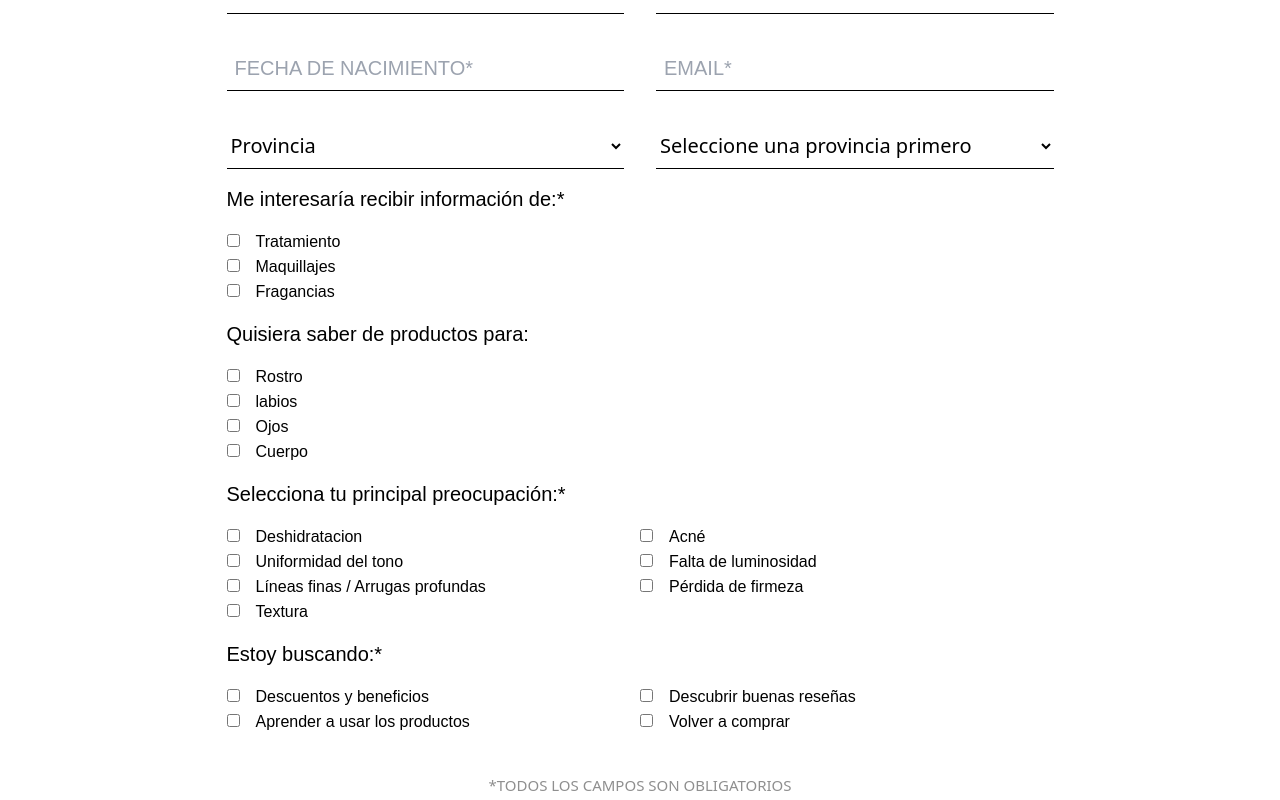
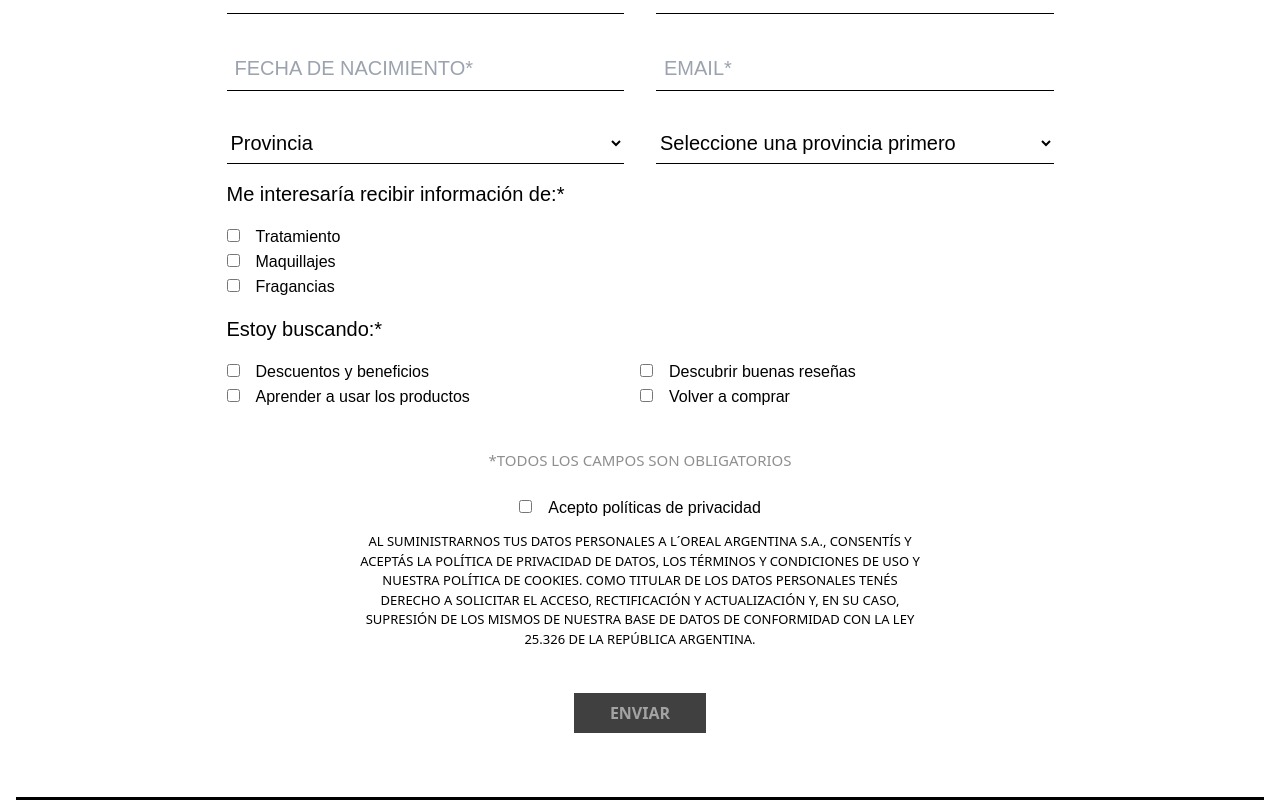
Before and after one commit to publicisarg/lancome-bbdd, a React (Vite) app: page / in a window 1280 px wide. Shown: the part 960-1760 px from the top of the page. Built offline with nearby package versions, Linux system fonts and the light colour scheme.

Commit message:
correcciones

```diff
--- a/index.html
+++ b/index.html
@@ -2,9 +2,9 @@
 <html lang="en">
   <head>
     <meta charset="UTF-8" />
-    <link rel="icon" type="image/svg+xml" href="/vite.svg" />
+    <link rel="icon" type="image/svg+xml" href="" />
     <meta name="viewport" content="width=device-width, initial-scale=1.0" />
-    <title>Vite + React</title>
+    <title>Lancome</title>
   </head>
   <body>
     <div id="root"></div>
--- a/src/App.jsx
+++ b/src/App.jsx
@@ -2,8 +2,38 @@ import { Portada, Title } from "./components/Header"
 import { Form } from "./components/Form"
 import Footer from "./components/Footer"
 import { Succes } from "./components/success"
+import { useState, useEffect } from 'react'
 
 export default function App() {
+
+  const [tratamiento, setTratamiento] = useState(false);
+  const handleTratamiento = () => {
+    setTratamiento(!tratamiento);
+  };
+
+  const [maquillaje, setMaquillaje] = useState(false);
+  const handleMaquillaje = () => {
+    setMaquillaje(!maquillaje);
+  };
+
+  const [checks, setChecks] = useState(0);
+  const handleChecks = (e) => {
+    if (e.target.checked) {
+      setChecks(checks + 1);
+    } else {
+      setChecks(checks - 1);
+    }
+  };
+
+  const [disableButton, setDisableButton] = useState(true);
+  useEffect(() => {
+    if (checks > 2) {
+      setDisableButton(false);
+    } else {
+      setDisableButton(true);
+    }
+  }, [checks])
+
   return (
     <div className="container mx-auto px-4 font-montserat">
       {true && <>
@@ -23,8 +53,8 @@ export default function App() {
           <input type='hidden' name='Source' value='Automatic' />
           <input type='hidden' name='country-code' value='[HELPDESK]' />
           <input type='hidden' name='preferred-locale' value='[HELPDESK]' />
-          <Form />
-          <Footer />
+          <Form handleChecks={handleChecks} handleTratamiento={handleTratamiento} handleMaquillaje={handleMaquillaje} tratamiento={tratamiento} maquillaje={maquillaje}/>
+          <Footer disableButton={disableButton} />
         </form>
         <hr className="border-4 block border-black w-full my-8" />
       </>}
--- a/src/common/Formulario/contenido-form/index.tsx
+++ b/src/common/Formulario/contenido-form/index.tsx
@@ -27,27 +27,30 @@ export const DatosPersonales = () => {
     )
 }
 
-export const MeInteresaria = () => {
+export const MeInteresaria = (props:any) => {
+
+    function dummy() {}
+
     return (
         <>
             <div className='flex flex-col w-full my-4'>
-                <Checkbox name="Tratamiento" label="Tratamiento" />
-                <Checkbox name="Maquillajes" label="Maquillajes" />
-                <Checkbox name="Fragancias" label="Fragancias" />
+                <Checkbox onChange={props.handleTratamiento} name="Tratamiento" label="Tratamiento" />
+                <Checkbox onChange={props.handleMaquillaje} name="Maquillajes" label="Maquillajes" />
+                <Checkbox onChange={dummy} name="Fragancias" label="Fragancias" />
             </div>
         </>
 
     )
 }
 
-export const QuisieraSaber = () => {
+export const QuisieraSaber = (props:any) => {
     return (
         <>
             <div className='flex flex-col w-full my-4'>
-                <Checkbox name="Rostro" label="Rostro" />
-                <Checkbox name="Labios" label="labios" />
-                <Checkbox name="Ojos" label="Ojos" />
-                <Checkbox name="Cuerpo" label="Cuerpo" />
+                <Checkbox onChange={props.handleChecks} name="Rostro" label="Rostro" />
+                <Checkbox onChange={props.handleChecks} name="Labios" label="labios" />
+                <Checkbox onChange={props.handleChecks} name="Ojos" label="Ojos" />
+                <Checkbox onChange={props.handleChecks} name="Cuerpo" label="Cuerpo" />
 
             </div>
         </>
@@ -55,20 +58,20 @@ export const QuisieraSaber = () => {
     )
 }
 
-export const Preocupacion = () => {
+export const Preocupacion = (props:any) => {
     return (
         <>
             <div className='md:flex'>
                 <div className='flex flex-col w-full md:my-4 mt-4'>
-                    <Checkbox name="Deshidratacion" label="Deshidratacion" />
-                    <Checkbox name="Uniformidad del tono" label="Uniformidad del tono" />
-                    <Checkbox name="Líneas finas Arrugas profundas" label="Líneas finas / Arrugas profundas" />
-                    <Checkbox name="Textura" label="Textura" />
+                    <Checkbox onChange={props.handleChecks} name="Deshidratacion" label="Deshidratacion" />
+                    <Checkbox onChange={props.handleChecks} name="Uniformidad del tono" label="Uniformidad del tono" />
+                    <Checkbox onChange={props.handleChecks} name="Líneas finas Arrugas profundas" label="Líneas finas / Arrugas profundas" />
+                    <Checkbox onChange={props.handleChecks} name="Textura" label="Textura" />
                 </div>
                 <div className='flex flex-col w-full md:my-4 mb-4'>
-                    <Checkbox name="Acné" label="Acné" />
-                    <Checkbox name="Falta de luminosidad" label="Falta de luminosidad" />
-                    <Checkbox name="Pérdida de firmeza" label="Pérdida de firmeza" />
+                    <Checkbox onChange={props.handleChecks} name="Acné" label="Acné" />
+                    <Checkbox onChange={props.handleChecks} name="Falta de luminosidad" label="Falta de luminosidad" />
+                    <Checkbox onChange={props.handleChecks} name="Pérdida de firmeza" label="Pérdida de firmeza" />
                 </div>
             </div>
         </>
@@ -95,7 +98,7 @@ export const Buscando = () => {
 
 export function Boton(props: any) {
     return (
-        <button type="submit" className='md:py-2 py-2 md:px-9 px-16 md:text-base text-[22px] mb-8 bg-black hover:bg-[#FFAFBC] text-white font-bold'>{props.name}</button>
+        <button disabled={props.disabled} type="submit" className={`${props.disabled ? "bg-neutral-700 text-neutral-400" : "bg-black hover:bg-[#FFAFBC] text-white"} md:py-2 py-2 md:px-9 px-16 md:text-base text-[22px] mb-8 font-bold duration-200`}>{props.name}</button>
     )
 }
 
--- a/src/common/Formulario/input.tsx
+++ b/src/common/Formulario/input.tsx
@@ -28,7 +28,7 @@ export function Input(props: any) {
 export function Checkbox (props:any) {
   return (
     <div>
-    <input name={props.name} id={props.name} type='checkbox' className='mr-4'/>
+    <input onChange={(e) => props.onChange(e)} required={props.required} name={props.name} id={props.name} type='checkbox' className='mr-4'/>
     <label htmlFor={props.name} className='font-light font-montserrat'>{props.label}</label>
     </div>
   )
--- a/src/common/selectores/index.tsx
+++ b/src/common/selectores/index.tsx
@@ -21,7 +21,7 @@ export function SelectorProvincia(props: any) {
     }
 
     return (
-        <select required placeholder={props.placeholder} name={props.name} onChange={(e) => { props.onChange(e.target.value) }} className="py-2 bg-transparent border-black border-b md:text-xl text-2xl my-4 placeholder-black font-light">
+        <select required placeholder={props.placeholder} name={props.name} onChange={(e) => { props.onChange(e.target.value) }} className="py-2 bg-transparent border-black border-b md:text-xl text-2xl my-4 placeholder-black font-light font-montserrat">
             {buildOptionsJSX()}
         </select>
     )
@@ -67,7 +67,7 @@ export function SelectorLocalidades(props: any) {
     }
 
     return (
-        <select required placeholder={props.placeholder} name={props.name} className="py-2 bg-transparent border-black border-b md:text-xl text-2xl my-4 placeholder-black font-light">
+        <select required placeholder={props.placeholder} name={props.name} className="py-2 bg-transparent border-black border-b md:text-xl text-2xl my-4 placeholder-black font-light font-montserrat">
             {buildOptionsJSX()}
         </select>
     )
--- a/src/components/Footer/index.tsx
+++ b/src/components/Footer/index.tsx
@@ -2,7 +2,7 @@ import React from "react"
 import { Checkbox } from "../../common/Formulario/input"
 import { Boton } from "../../common/Formulario/contenido-form"
 
-export const Footer = () => {
+export const Footer = (props:any) => {
     return (
         <>
         <div className="flex justify-center">
@@ -11,7 +11,7 @@ export const Footer = () => {
         </p>
         </div>
         <div className="flex justify-center">
-        <Checkbox name="legal" label="Acepto políticas de privacidad"/>
+        <Checkbox required={true} name="legal" label="Acepto políticas de privacidad"/>
         </div>
         <div className="flex text-center">
         <p className="text-[13px] mt-3 mb-11 max-w-xl m-auto">
@@ -19,7 +19,7 @@ export const Footer = () => {
             LOS TÉRMINOS Y CONDICIONES DE USO Y NUESTRA POLÍTICA DE COOKIES. COMO TITULAR DE LOS DATOS PERSONALES TENÉS DERECHO A SOLICITAR EL ACCESO, RECTIFICACIÓN Y ACTUALIZACIÓN Y, EN SU CASO, SUPRESIÓN DE LOS MISMOS DE NUESTRA BASE DE DATOS DE CONFORMIDAD CON LA LEY 25.326 DE LA REPÚBLICA ARGENTINA.</p>
         </div>
         <div className='flex justify-center'>
-      <Boton name="ENVIAR" />
+      <Boton disabled={props.disableButton} name="ENVIAR" />
       </div>
         </>
     )
--- a/src/components/Form/index.tsx
+++ b/src/components/Form/index.tsx
@@ -1,24 +1,23 @@
 import React from 'react'
 import { DatosPersonales, MeInteresaria, QuisieraSaber, Preocupacion, Buscando } from '../../common/Formulario/contenido-form'
 import { Subtitle } from '../../common/subtitle'
-export const Form = () => {
+export const Form = (props: any) => {
   return (
     <div className='w-[827px] m-auto mt-8'>
 
       <DatosPersonales />
       <Subtitle texto="Me interesaría recibir información de:*" />
-      <MeInteresaria />
-      <Subtitle texto="Quisiera saber de productos para:" />
-
-      <QuisieraSaber />
-      <Subtitle texto="Selecciona tu principal preocupación:*" />
-
-
-      <Preocupacion />
+      <MeInteresaria handleTratamiento={props.handleTratamiento} handleMaquillaje={props.handleMaquillaje} />
+      {(props.tratamiento || props.maquillaje) &&
+        <>
+          <Subtitle texto="Quisiera saber de productos para:" />
+          <QuisieraSaber maquillaje={props.maquillaje} tratamiento={props.tratamiento} handleChecks={props.handleChecks} />
+          <Subtitle texto="Selecciona tu principal preocupación:*" />
+          <Preocupacion maquillaje={props.maquillaje} tratamiento={props.tratamiento} handleChecks={props.handleChecks} />
+        </>
+      }
       <Subtitle texto="Estoy buscando:*" />
-
       <Buscando />
-
     </div>
   )
 }
```
Also changed, not shown: 1 other file (tests, documents, lock files or other folders).
